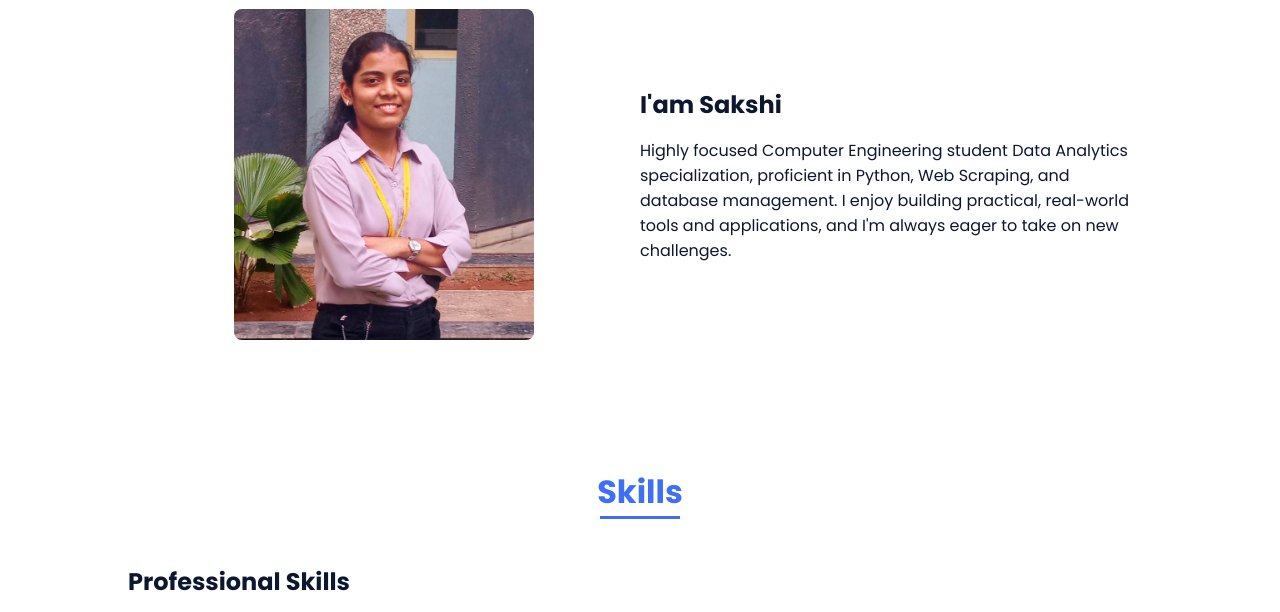
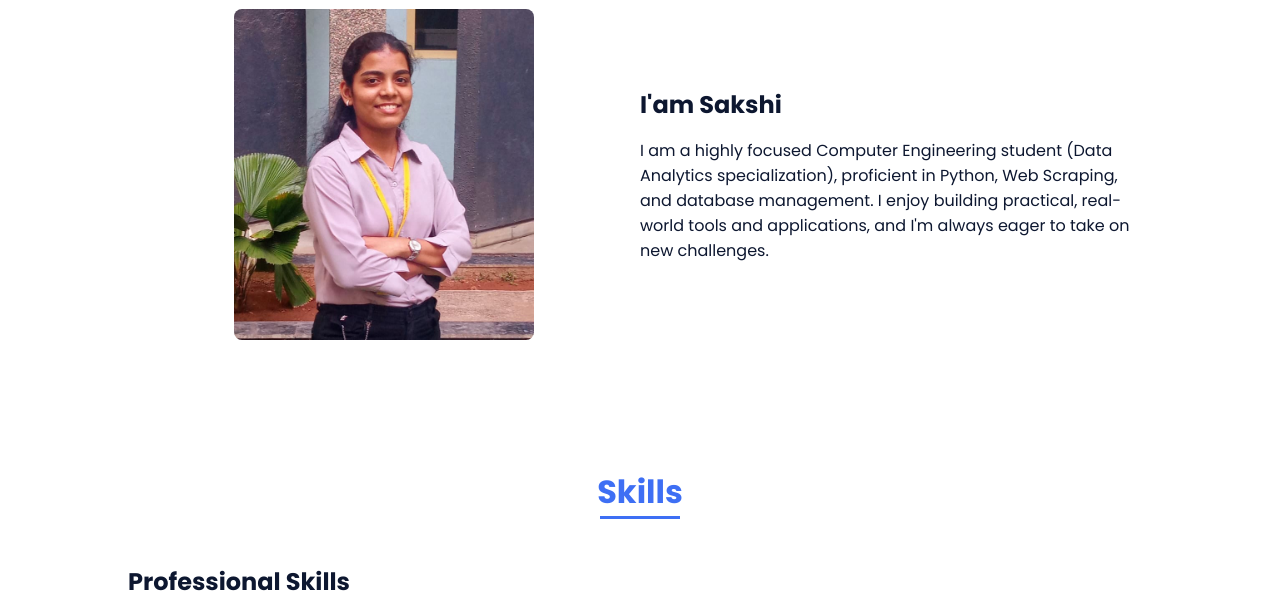
Before and after one commit to SakshiMore1901/My-Portfolio-Website, a plain HTML site: page index.html in a window 1280 px wide. Shown: the part 1060-1672 px from the top of the page. Drawn offline with nearby package versions, Linux system fonts and the light colour scheme; files whose address does not match are found by name.

Commit message:
Update index.html

```diff
--- a/index.html
+++ b/index.html
@@ -81,7 +81,7 @@
 
                     <div>
                         <h2 class="about__subtitle">I'am Sakshi</h2>
-                        <p class="about__text">Highly focused Computer Engineering student Data Analytics specialization, proficient in Python, Web Scraping, and database management. I enjoy building practical, real-world tools and applications, and I'm always eager to take on new challenges.</p>
+                        <p class="about__text">I am a highly focused Computer Engineering student (Data Analytics specialization), proficient in Python, Web Scraping, and database management. I enjoy building practical, real-world tools and applications, and I'm always eager to take on new challenges.</p>
                     </div>
                 </div>
             </section>
```
